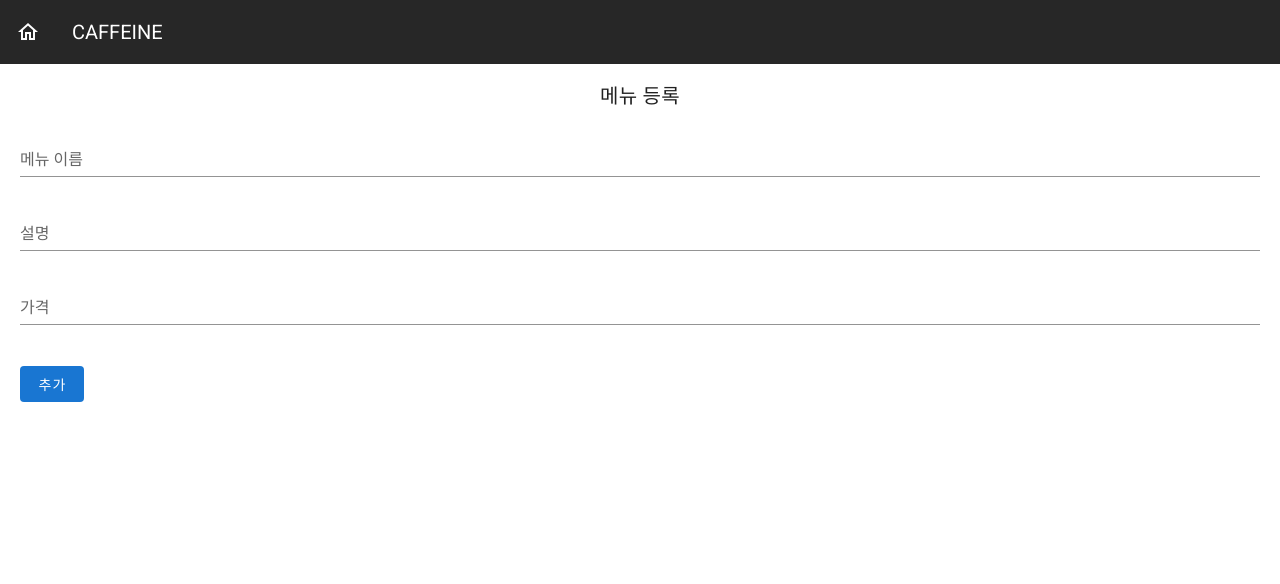
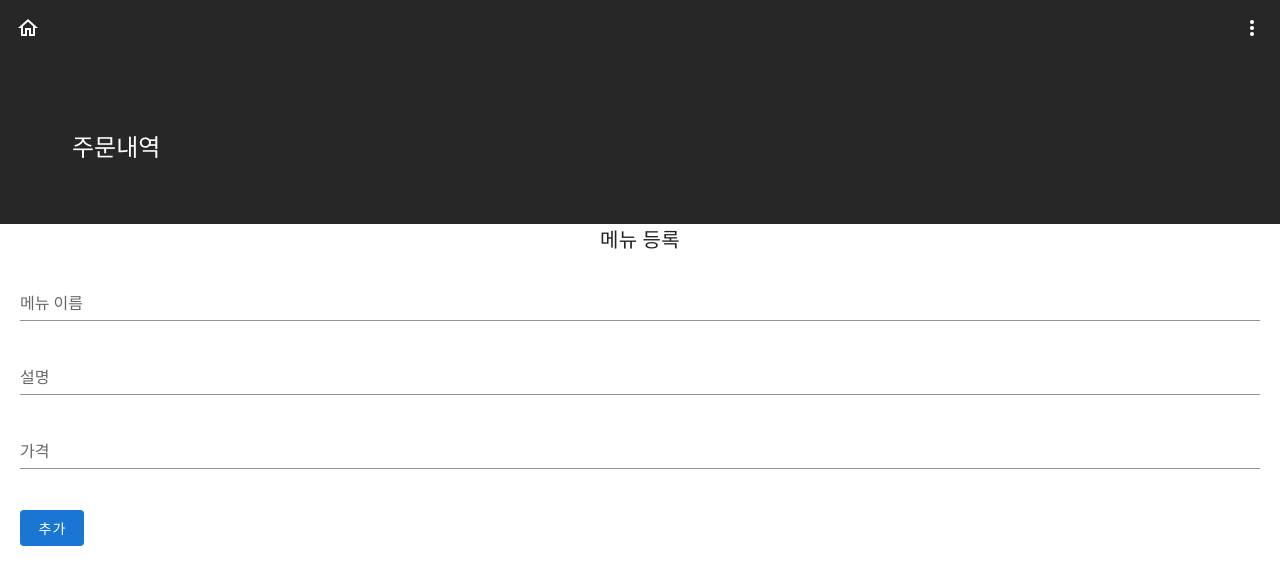
Before and after one commit to EDD-season2/caffeine-fe-shop, a Vue app: page /shop/1/menu-register in a window 1280 px wide. Shown: the top 584 px of the page. Built offline with nearby package versions, Linux system fonts and the light colour scheme.

Commit message:
Seperate header component

```diff
--- a/src/components/Logo.vue
+++ b/src/components/Logo.vue
@@ -1,15 +1,40 @@
 <template>
 <v-app-bar
-    class="mb-4"
+    tabs
     flat
-    dark>
+    dark
+    shrink-on-scroll>
     <v-btn
+        v-show="showHome"
         @click="moveHome"
         icon
         text>
         <v-icon>mdi-home-outline</v-icon>
     </v-btn>
-    <v-toolbar-title>CAFFEINE</v-toolbar-title>
+    <v-toolbar-title>주문내역</v-toolbar-title>
+    <v-spacer></v-spacer>
+    <v-menu
+        offset-y
+        absolute>
+        <template v-slot:activator="{on}">
+            <v-btn
+                icon
+                v-on="on">
+                <v-icon>mdi-dots-vertical</v-icon>
+            </v-btn>
+        </template>
+        <v-list>
+            <v-list-item
+                v-for="(item, index) in menus"
+                :key="index"
+                @click="onMenuClick(index)">
+                <v-list-item-title>{{ item }}</v-list-item-title>
+            </v-list-item>
+        </v-list>
+    </v-menu>
+    <template v-slot:extension>
+        <slot name="extension"></slot>
+    </template>
 </v-app-bar>
 </template>
 
@@ -21,18 +46,28 @@ import { Prop } from 'vue-property-decorator'
 @Component
 export default class Logo extends Vue {
     @Prop({ default: true }) private showHome?: boolean
+    private menus = [
+        '정보 수정',
+        '로그아웃'
+    ];
 
     private moveHome () {
         this.$router.push('/')
+    }
+
+    private onMenuClick (index: number) {
+        if (index === 0) {
+            // TODO: move to edit page
+            return
+        }
+        if (index === 1) {
+            // TODO: logout
+        }
     }
 }
 </script>
 
 <style lang="scss" scoped>
-div {
-    position: relative;
-}
-
 .link {
     margin: 0;
     text-decoration: none;
--- a/src/views/Home.vue
+++ b/src/views/Home.vue
@@ -1,15 +1,6 @@
 <template>
 <v-card>
-    <v-app-bar
-        tabs
-        flat
-        dark
-        shrink-on-scroll>
-        <v-toolbar-title>주문내역</v-toolbar-title>
-        <v-spacer></v-spacer>
-        <v-btn icon>
-          <v-icon>mdi-dots-vertical</v-icon>
-        </v-btn>
+    <Logo :showHome="false">
         <template v-slot:extension>
             <v-tabs
                 @change="onTabSwitch"
@@ -29,7 +20,7 @@
                 </v-tab-item>
             </v-tabs>
         </template>
-    </v-app-bar>
+    </Logo>
     <v-snackbar
         class="mx-3 mb-2"
         v-model="showSnackbar">
@@ -38,7 +29,7 @@
           color="pink"
           text
           @click="showSnackbar = false">
-          Close
+          닫기
         </v-btn>
     </v-snackbar>
 </v-card>
@@ -74,6 +65,8 @@ export default class Home extends LoginNeededView {
     private shopApi = new ShopApiFactory().create();
     private showSnackbar = false;
     private snackbarText = '';
+    private showMenu = false;
+    private menus = ['1', '2', '3'];
 
     private async created () {
         this.currentShop
```
Lines whose indentation alone changed are shown as unchanged.
